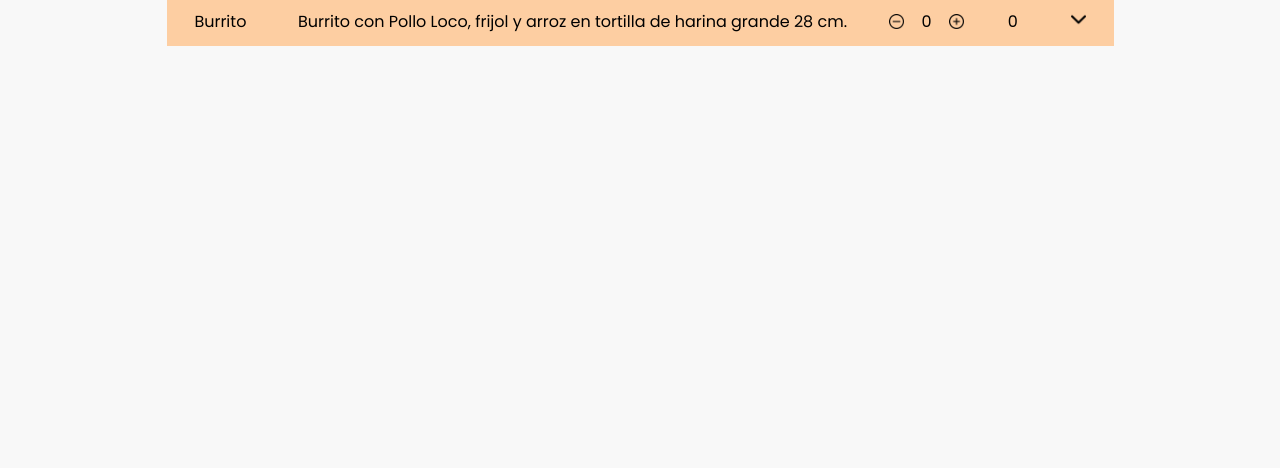
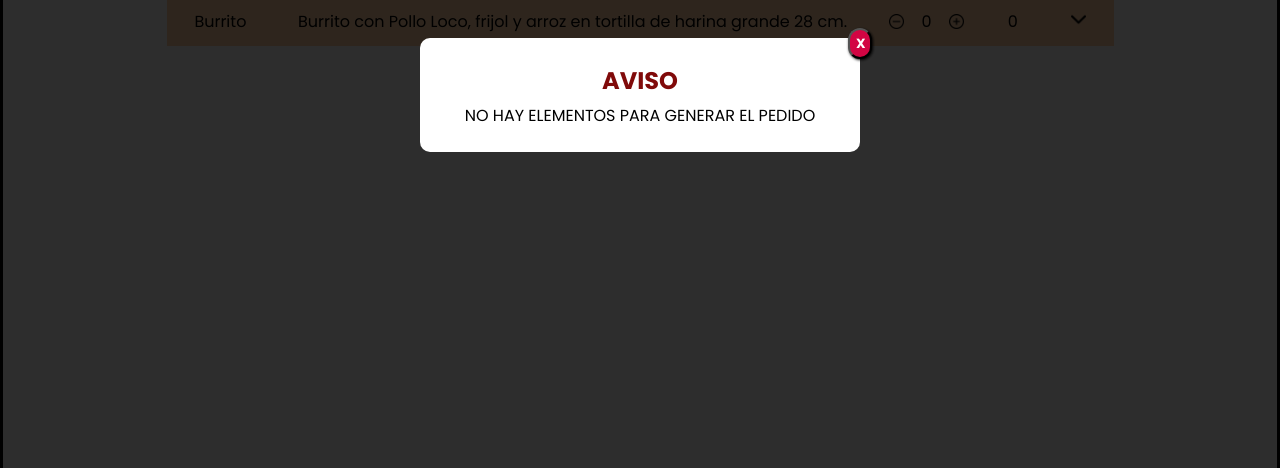
Before and after one commit to TomasNieto7/PLCode, an Electron app: page app/ui/components/pedido/especiales.html in a window 1280 px wide. Both pictures are taken after a click on the button "Agregar". Shown: the part 229-697 px from the top of the page. Drawn offline with Linux system fonts and the light colour scheme.

Commit message:
Feat: Modals Order

```diff
--- a/app/ui/components/pedido/especiales.html
+++ b/app/ui/components/pedido/especiales.html
@@ -5,8 +5,11 @@
     <meta name="viewport" content="width=device-width, initial-scale=1.0" />
     <title>Menú de Pollo Loco</title>
     <link rel="stylesheet" href="../../css/pedido/tabla.css" />
+    <link rel="stylesheet" href="../../css/modal.css">
     <script defer src="../../js/pedidos/especiales.js"></script>
     <script defer src="../../js/pedidos/orden.js"></script>
+    <script defer src="../../js/pedidos/modalesOrden.js"></script>
+
   </head>
   <body>
     <header id="barra-superior" class="barra-superior">
@@ -71,5 +74,12 @@
         </button>
       </section>
     </main>
+    <dialog id="abrir" class="modal1">
+      <div class="containerModal">
+        <button class="cerrar">X</button>
+        <h2>AVISO</h2>
+        <p>NO HAY ELEMENTOS PARA GENERAR EL PEDIDO</p>
+      </div>
+    </dialog>
   </body>
 </html>
--- /dev/null
+++ b/app/ui/js/pedidos/modalesOrden.js
@@ -0,0 +1,12 @@
+const ModalesOreden =()=>{
+    const modalOrden = document.getElementById('abrir');
+    modalOrden.classList.add("alertStyle")
+    modalOrden.showModal()
+
+    const cerrarModal = document.querySelector('.cerrar')
+
+    cerrarModal.addEventListener('click', e => {
+    modalOrden.classList.remove("alertStyle");
+    modalOrden.close()
+})
+}
--- a/app/ui/js/pedidos/orden.js
+++ b/app/ui/js/pedidos/orden.js
@@ -64,7 +64,7 @@ document.addEventListener("DOMContentLoaded", () => {
       });
       window.location.href = "../../crearPedido.html";
     } else {
-      alert("Debe agregar al menos un producto antes de continuar.");
+      ModalesOreden();
     }
   });
 
```
Also changed, not shown: app/ui/components/pedido/bebidas.html (+9 -0 lines), app/ui/components/pedido/combos.html (+9 -0 lines), app/ui/components/pedido/complementos.html (+9 -0 lines), app/ui/components/pedido/pollo.html (+10 -0 lines), app/ui/components/pedido/postres.html (+10 -0 lines).
